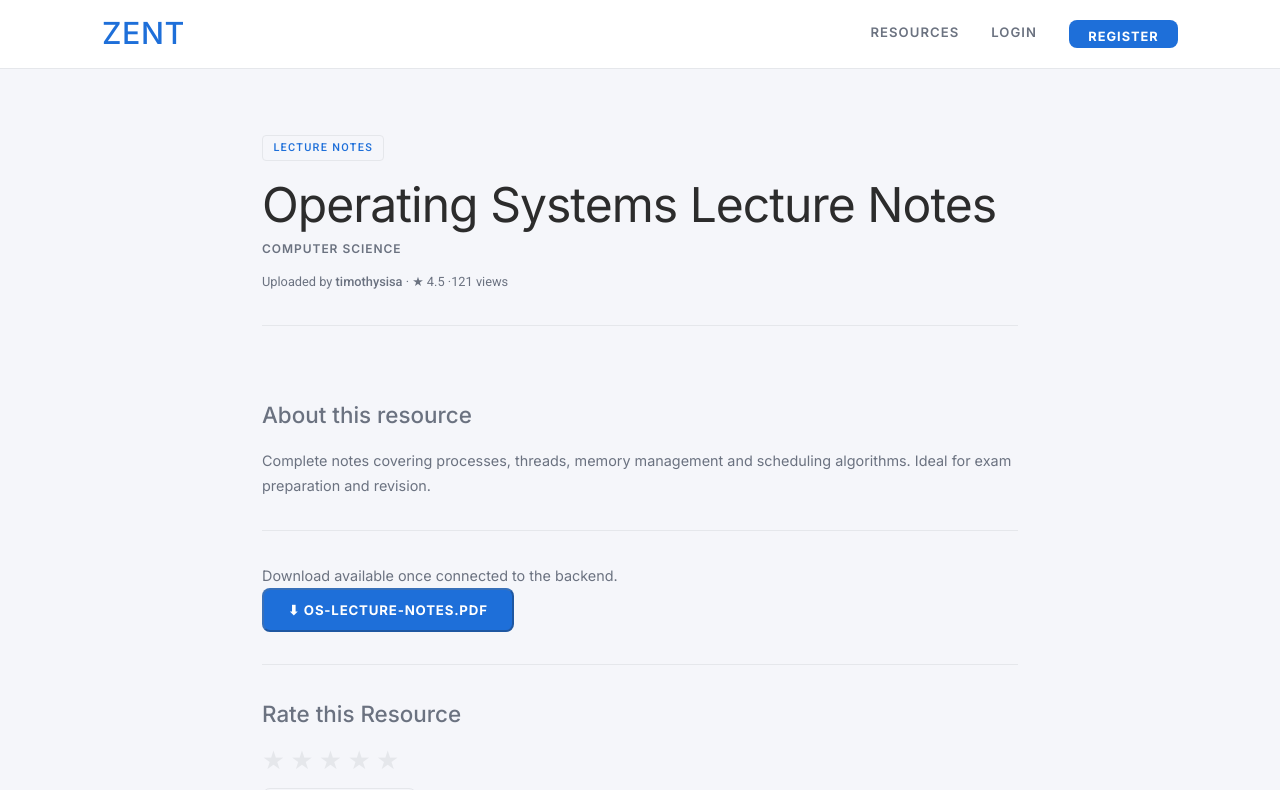
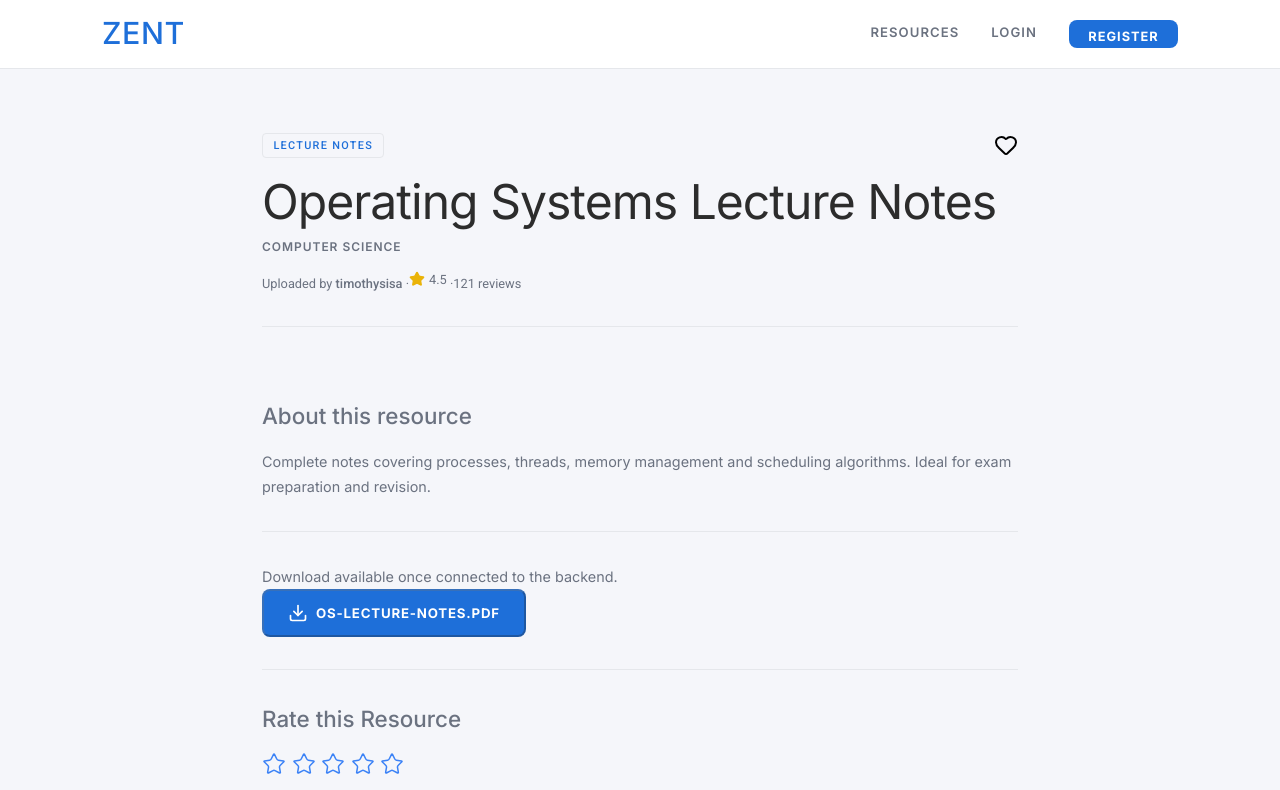
Before and after one commit to timothy-sisa/zent-frontend, a React (Vite) app: page /resources/1 in a window 1280 px wide. Shown: the top 790 px of the page. Built offline with nearby package versions, Linux system fonts and the light colour scheme.

Commit message:
Update Resource UI: Lucide icons, reviewCount metric, and rating styles

```diff
--- a/src/components/ResourceCard.jsx
+++ b/src/components/ResourceCard.jsx
@@ -2,7 +2,10 @@
 // Card shown in the resource grid — links to the detail page.
 // Author: Alazar Kidane
 
-import { Link } from 'react-router-dom';
+import { useState } from 'react';
+import { Link, useNavigate } from 'react-router-dom';
+import { useAuth } from '../context/AuthContext';
+import { Heart, Star } from 'lucide-react';
 import './ResourceCard.css';
 
 // Maps resourceType enum values to readable labels.
@@ -14,20 +17,39 @@ const TYPE_LABELS = {
 };
 
 function ResourceCard({ resource }) {
-  const { _id, title, description, category, resourceType, averageRating, viewCount, uploadedBy } = resource;
+  const { _id, title, description, category, resourceType, averageRating, reviewCount, uploadedBy } = resource;
+  const { user } = useAuth();
+  const navigate = useNavigate();
+  const [isFavourite, setIsFavourite] = useState(false);
+
+  const handleFavouriteToggle = (e) => {
+    e.preventDefault();
+    if (!user) return navigate('/login');
+    setIsFavourite(!isFavourite);
+  };
 
   return (
     <div className="resource-card">
       {/* Resource type badge */}
-      <span className="card-badge">{TYPE_LABELS[resourceType] || resourceType}</span>
+      <div style={{ display: 'flex', justifyContent: 'space-between', alignItems: 'flex-start' }}>
+        <span className="card-badge">{TYPE_LABELS[resourceType] || resourceType}</span>
+        <button
+          onClick={handleFavouriteToggle}
+          style={{ background: 'none', border: 'none', cursor: 'pointer', padding: 0 }}
+          title={isFavourite ? "Remove from favourites" : "Add to favourites"}
+          aria-label={isFavourite ? "Remove from favourites" : "Add to favourites"}
+        >
+          <Heart size={20} fill={isFavourite ? "#ef4444" : "none"} color={isFavourite ? "#ef4444" : "currentColor"} />
+        </button>
+      </div>
 
       <h3 className="card-title">{title}</h3>
       <p className="card-category">{category}</p>
       <p className="card-description">{description}</p>
 
       <div className="card-meta">
-        <span className="card-rating">★ {averageRating > 0 ? averageRating.toFixed(1) : 'No ratings'}</span>
-        <span className="card-views">{viewCount} views</span>
+        <span className="card-rating" style={{ display: 'inline-flex', alignItems: 'center', gap: '0.25rem' }}><Star size={14} fill="#eab308" color="#eab308" /> {averageRating > 0 ? averageRating.toFixed(1) : 'No ratings'}</span>
+        <span className="card-views">{reviewCount} reviews</span>
         {uploadedBy && <span className="card-author">by {uploadedBy.username}</span>}
       </div>
 
--- a/src/pages/BrowsePage.jsx
+++ b/src/pages/BrowsePage.jsx
@@ -16,7 +16,7 @@ const MOCK_RESOURCES = [
     category: 'Computer Science',
     resourceType: 'lecture_notes',
     averageRating: 4.5,
-    viewCount: 120,
+    reviewCount: 120,
     uploadedBy: { username: 'timothysisa' },
   },
   {
@@ -26,7 +26,7 @@ const MOCK_RESOURCES = [
     category: 'Web Technologies',
     resourceType: 'past_paper',
     averageRating: 4.8,
-    viewCount: 340,
+    reviewCount: 340,
     uploadedBy: { username: 'alazarkidane' },
   },
   {
@@ -36,7 +36,7 @@ const MOCK_RESOURCES = [
     category: 'Computer Science',
     resourceType: 'study_guide',
     averageRating: 4.2,
-    viewCount: 87,
+    reviewCount: 87,
     uploadedBy: { username: 'adarshpandit' },
   },
   {
@@ -46,7 +46,7 @@ const MOCK_RESOURCES = [
     category: 'Computer Science',
     resourceType: 'lecture_notes',
     averageRating: 3.9,
-    viewCount: 65,
+    reviewCount: 65,
     uploadedBy: { username: 'timothysisa' },
   },
   {
@@ -56,7 +56,7 @@ const MOCK_RESOURCES = [
     category: 'Mathematics',
     resourceType: 'past_paper',
     averageRating: 4.0,
-    viewCount: 210,
+    reviewCount: 210,
     uploadedBy: { username: 'alazarkidane' },
   },
   {
@@ -66,7 +66,7 @@ const MOCK_RESOURCES = [
     category: 'Software Engineering',
     resourceType: 'study_guide',
     averageRating: 4.6,
-    viewCount: 155,
+    reviewCount: 155,
     uploadedBy: { username: 'adarshpandit' },
   },
 ];
@@ -92,7 +92,6 @@ function BrowsePage() {
     })
     .sort((a, b) => {
       if (sort === 'highest_rated') return b.averageRating - a.averageRating;
-      if (sort === 'most_viewed')   return b.viewCount - a.viewCount;
       return 0; // 'newest' / 'oldest' order is preserved from the array for mock data
     });
 
@@ -136,7 +135,6 @@ function BrowsePage() {
             <option value="newest">Newest First</option>
             <option value="oldest">Oldest First</option>
             <option value="highest_rated">Highest Rated</option>
-            <option value="most_viewed">Most Viewed</option>
           </select>
         </div>
       </div>
--- a/src/pages/ResourceDetailPage.css
+++ b/src/pages/ResourceDetailPage.css
@@ -113,14 +113,14 @@
   background: none;
   border: none;
   font-size: 1.6rem;
-  color: var(--border);
+  color: #3b82f6;
   cursor: pointer;
   transition: color 0.15s, transform 0.15s;
   line-height: 1;
   padding: 0;
 }
 .star:hover,
-.star-active { color: var(--primary); }
+.star-active { color: #eab308; }
 .star:hover { transform: scale(1.15); }
 
 .btn-rate {
--- a/src/pages/ResourceDetailPage.jsx
+++ b/src/pages/ResourceDetailPage.jsx
@@ -7,6 +7,7 @@
 import { useState } from 'react';
 import { useParams, useNavigate } from 'react-router-dom';
 import { useAuth } from '../context/AuthContext';
+import { Heart, Star, Download } from 'lucide-react';
 import './ResourceDetailPage.css';
 
 // Mock data — same records as BrowsePage for consistent navigation.
@@ -19,7 +20,7 @@ const MOCK_RESOURCES = {
     resourceType: 'lecture_notes',
     originalFileName: 'os-lecture-notes.pdf',
     averageRating: 4.5,
-    viewCount: 121,
+    reviewCount: 121,
     uploadedBy: { username: 'timothysisa', role: 'student' },
   },
   '2': {
@@ -30,7 +31,7 @@ const MOCK_RESOURCES = {
     resourceType: 'past_paper',
     originalFileName: 'wt-past-paper-2023.pdf',
     averageRating: 4.8,
-    viewCount: 341,
+    reviewCount: 341,
     uploadedBy: { username: 'alazarkidane', role: 'student' },
   },
   '3': {
@@ -41,7 +42,7 @@ const MOCK_RESOURCES = {
     resourceType: 'study_guide',
     originalFileName: 'data-structures-guide.pdf',
     averageRating: 4.2,
-    viewCount: 88,
+    reviewCount: 88,
     uploadedBy: { username: 'adarshpandit', role: 'student' },
   },
   '4': {
@@ -52,7 +53,7 @@ const MOCK_RESOURCES = {
     resourceType: 'lecture_notes',
     originalFileName: 'db-lecture-notes.pdf',
     averageRating: 3.9,
-    viewCount: 66,
+    reviewCount: 66,
     uploadedBy: { username: 'timothysisa', role: 'student' },
   },
   '5': {
@@ -63,7 +64,7 @@ const MOCK_RESOURCES = {
     resourceType: 'past_paper',
     originalFileName: 'maths-past-paper-2022.pdf',
     averageRating: 4.0,
-    viewCount: 211,
+    reviewCount: 211,
     uploadedBy: { username: 'alazarkidane', role: 'student' },
   },
   '6': {
@@ -74,7 +75,7 @@ const MOCK_RESOURCES = {
     resourceType: 'study_guide',
     originalFileName: 'se-study-guide.pdf',
     averageRating: 4.6,
-    viewCount: 156,
+    reviewCount: 156,
     uploadedBy: { username: 'adarshpandit', role: 'student' },
   },
 };
@@ -117,6 +118,7 @@ function ResourceDetailPage() {
   const [averageRating, setAverageRating] = useState(resource?.averageRating || 0);
   const [commentBody, setCommentBody]   = useState('');
   const [commentError, setCommentError] = useState('');
+  const [isFavourite, setIsFavourite]   = useState(false);
 
   // Unknown resource ID — show a clear error state.
   if (!resource) {
@@ -140,6 +142,11 @@ function ResourceDetailPage() {
     const newAvg = ((averageRating + selectedRating) / 2).toFixed(1);
     setAverageRating(parseFloat(newAvg));
     setRatingMsg(`Rating submitted! New average: ${newAvg}`);
+  };
+
+  const handleFavouriteToggle = () => {
+    if (!user) return navigate('/login');
+    setIsFavourite(!isFavourite);
   };
 
   // Simulates POST /api/resources/:id/comments — replace with real fetch in production.
@@ -180,13 +187,23 @@ function ResourceDetailPage() {
 
       {/* Resource header */}
       <div className="detail-header">
-        <span className="detail-badge">{TYPE_LABELS[resource.resourceType]}</span>
+        <div style={{ display: 'flex', justifyContent: 'space-between', alignItems: 'flex-start' }}>
+          <span className="detail-badge">{TYPE_LABELS[resource.resourceType]}</span>
+          <button
+            onClick={handleFavouriteToggle}
+            className="btn-favourite"
+            style={{ background: 'none', border: 'none', cursor: 'pointer', padding: 0 }}
+            title={isFavourite ? "Remove from favourites" : "Add to favourites"}
+          >
+            <Heart size={24} fill={isFavourite ? "#ef4444" : "none"} color={isFavourite ? "#ef4444" : "currentColor"} />
+          </button>
+        </div>
         <h1 className="detail-title">{resource.title}</h1>
         <p className="detail-category">{resource.category}</p>
         <p className="detail-meta">
           Uploaded by <strong>{resource.uploadedBy?.username}</strong> ·
-          ★ {averageRating > 0 ? averageRating : 'No ratings'} ·
-          {resource.viewCount} views
+          <span style={{ display: 'inline-flex', alignItems: 'center', gap: '0.25rem' }}><Star size={16} fill="#eab308" color="#eab308" /> {averageRating > 0 ? averageRating : 'No ratings'}</span> ·
+          {resource.reviewCount} reviews
         </p>
       </div>
 
@@ -199,8 +216,8 @@ function ResourceDetailPage() {
       {/* Download — maps to GET /api/resources/:id/file in production */}
       <div className="detail-section">
         <p className="download-note">Download available once connected to the backend.</p>
-        <button className="btn-download" disabled>
-          ⬇ {resource.originalFileName}
+        <button className="btn-download" disabled style={{ display: 'inline-flex', alignItems: 'center', gap: '0.5rem' }}>
+          <Download size={20} /> {resource.originalFileName}
         </button>
       </div>
 
@@ -214,8 +231,9 @@ function ResourceDetailPage() {
               className={`star ${selectedRating >= star ? 'star-active' : ''}`}
               onClick={() => setSelectedRating(star)}
               aria-label={`Rate ${star} star${star > 1 ? 's' : ''}`}
+              style={{ display: 'inline-flex', alignItems: 'center', justifyContent: 'center' }}
             >
-              ★
+              <Star size={24} fill={selectedRating >= star ? "currentColor" : "none"} strokeWidth={1.5} />
             </button>
           ))}
         </div>
```
